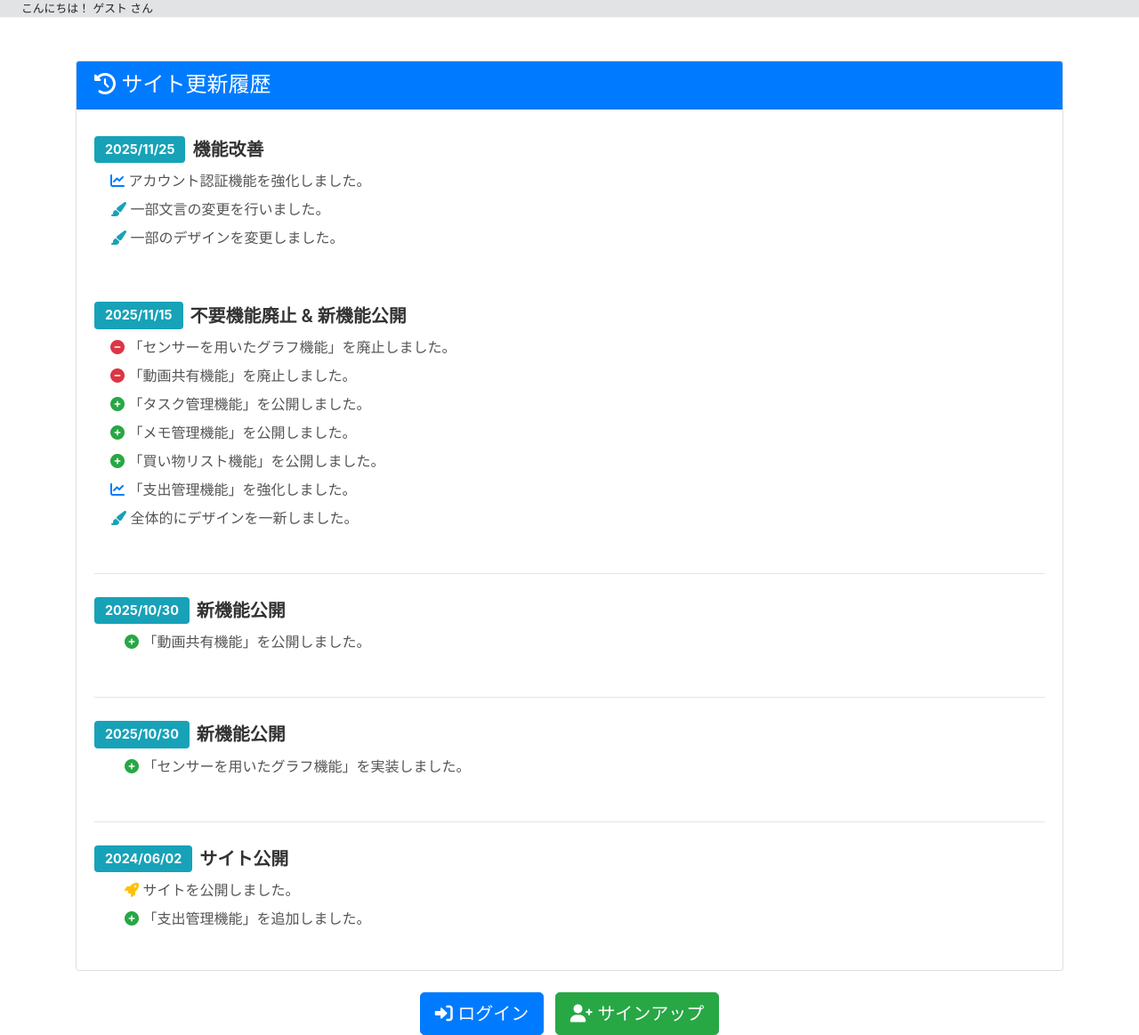
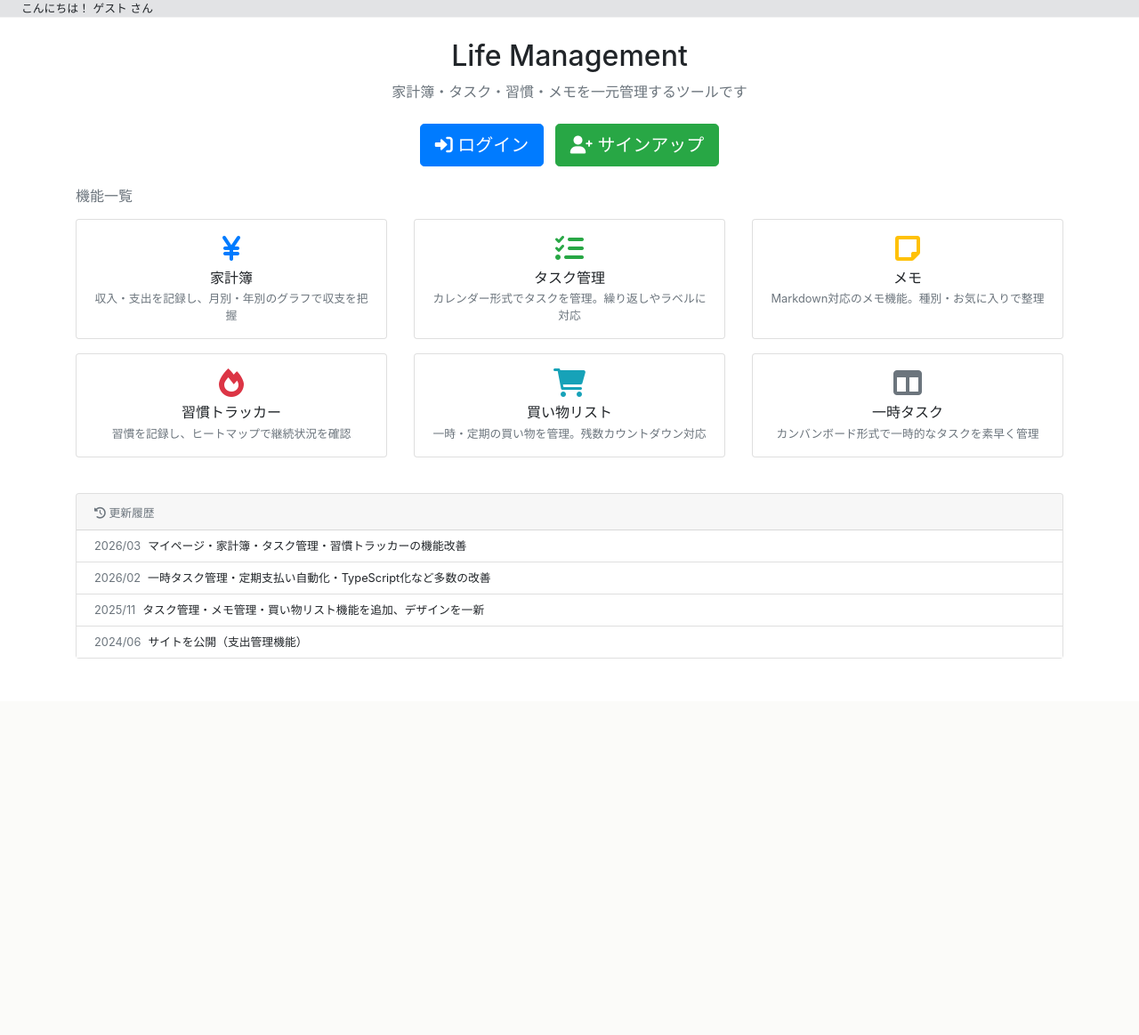
Before and after one commit to carbohydratepro/carbohydratepro-main, a Django app: page /top/ in a window 1280 px wide. Shown: the part 80-1243 px from the top of the page at 89% size. After the commit the page ends 820 px from the top, so only its background shows below. Run offline with Django 3.2, Linux system fonts and the light colour scheme; some libraries are stand-ins or nearby versions.

Commit message:
トップ画面の改修と買い物リストマイグレーション追加

```diff
--- a/auth_app/templates/registration/top.html
+++ b/auth_app/templates/registration/top.html
@@ -5,90 +5,13 @@
 {% block content %}
 <link rel="stylesheet" href="{% static 'app/top.css' %}">
 
-<div class="container mt-5">
-  <div class="row">
-    <div class="col-md-12">
-      <!-- サイト更新履歴セクション -->
-      <div class="card mb-4">
-        <div class="card-header bg-primary text-white">
-          <h4 class="mb-0"><i class="fas fa-history"></i> サイト更新履歴</h4>
-        </div>
-        <div class="card-body">
-          <!-- 2025/11/22 機能改善 -->
-          <div class="update-item mb-4">
-            <div class="d-flex align-items-center mb-2">
-              <span class="badge badge-info mr-2">2025/11/25</span>
-              <h5 class="mb-0">機能改善</h5>
-            </div>
-            <ul class="list-unstyled ml-2">
-              <li class="mb-2"><i class="fas fa-chart-line text-primary"></i> アカウント認証機能を強化しました。</li>
-              <li class="mb-2"><i class="fas fa-paint-brush text-info"></i> 一部文言の変更を行いました。</li>
-              <li class="mb-2"><i class="fas fa-paint-brush text-info"></i> 一部のデザインを変更しました。</li>
-            </ul>
-          </div>
+<div class="container mt-4 mb-5">
 
-          <!-- 2025/11/15 不要機能廃止&新機能公開 -->
-          <div class="update-item mb-4">
-            <div class="d-flex align-items-center mb-2">
-              <span class="badge badge-info mr-2">2025/11/15</span>
-              <h5 class="mb-0">不要機能廃止 & 新機能公開</h5>
-            </div>
-            <ul class="list-unstyled ml-2">
-              <li class="mb-2"><i class="fas fa-minus-circle text-danger"></i> 「センサーを用いたグラフ機能」を廃止しました。</li>
-              <li class="mb-2"><i class="fas fa-minus-circle text-danger"></i> 「動画共有機能」を廃止しました。</li>
-              <li class="mb-2"><i class="fas fa-plus-circle text-success"></i> 「タスク管理機能」を公開しました。</li>
-              <li class="mb-2"><i class="fas fa-plus-circle text-success"></i> 「メモ管理機能」を公開しました。</li>
-              <li class="mb-2"><i class="fas fa-plus-circle text-success"></i> 「買い物リスト機能」を公開しました。</li>
-              <li class="mb-2"><i class="fas fa-chart-line text-primary"></i> 「支出管理機能」を強化しました。</li>
-              <li class="mb-2"><i class="fas fa-paint-brush text-info"></i> 全体的にデザインを一新しました。</li>
-            </ul>
-          </div>
-
-          <hr>
-
-          <!-- 2025/10/30 新機能公開（動画共有） -->
-          <div class="update-item mb-4">
-            <div class="d-flex align-items-center mb-2">
-              <span class="badge badge-info mr-2">2025/10/30</span>
-              <h5 class="mb-0">新機能公開</h5>
-            </div>
-            <ul class="list-unstyled ml-2 ml-4">
-              <li class="mb-2"><i class="fas fa-plus-circle text-success"></i> 「動画共有機能」を公開しました。</li>
-            </ul>
-          </div>
-
-          <hr>
-
-          <!-- 2025/10/30 新機能公開（センサー） -->
-          <div class="update-item mb-4">
-            <div class="d-flex align-items-center mb-2">
-              <span class="badge badge-info mr-2">2025/10/30</span>
-              <h5 class="mb-0">新機能公開</h5>
-            </div>
-            <ul class="list-unstyled ml-2 ml-4">
-              <li class="mb-2"><i class="fas fa-plus-circle text-success"></i> 「センサーを用いたグラフ機能」を実装しました。</li>
-            </ul>
-          </div>
-
-          <hr>
-
-          <!-- 2024/6/2 サイト公開 -->
-          <div class="update-item">
-            <div class="d-flex align-items-center mb-2">
-              <span class="badge badge-info mr-2">2024/06/02</span>
-              <h5 class="mb-0">サイト公開</h5>
-            </div>
-            <ul class="list-unstyled ml-2 ml-4">
-              <li class="mb-2"><i class="fas fa-rocket text-warning"></i> サイトを公開しました。</li>
-              <li class="mb-2"><i class="fas fa-plus-circle text-success"></i> 「支出管理機能」を追加しました。</li>
-            </ul>
-          </div>
-        </div>
-      </div>
-
-      <!-- ログイン・サインアップボタン（未ログイン時のみ） -->
+  <!-- ヒーロー / CTA -->
   {% if not user.is_authenticated %}
-      <div class="text-center mt-4">
+  <div class="text-center my-4">
+    <h2 class="mb-2">Life Management</h2>
+    <p class="text-muted mb-4">家計簿・タスク・習慣・メモを一元管理するツールです</p>
     <a href="{% url 'login' %}" class="btn btn-primary btn-lg mr-2">
       <i class="fas fa-sign-in-alt"></i> ログイン
     </a>
@@ -97,13 +20,94 @@
     </a>
   </div>
   {% else %}
-      <div class="text-center mt-4 mb-4">
-        <a href="{% url 'expense_list' %}" class="btn btn-primary btn-lg">
-          <i class="fas fa-chart-pie"></i> 家計簿へ
+  <div class="text-center my-4">
+    <a href="{% url 'my_page' pk=user.pk %}" class="btn btn-primary btn-lg">
+      <i class="fas fa-user"></i> マイページへ
     </a>
   </div>
   {% endif %}
+
+  <!-- 各画面の説明 -->
+  <h6 class="text-muted mb-3">機能一覧</h6>
+  <div class="row mb-4">
+    <div class="col-6 col-md-4 mb-3">
+      <div class="card h-100 text-center">
+        <div class="card-body py-3">
+          <i class="fas fa-yen-sign fa-2x text-primary mb-2"></i>
+          <h6 class="card-title mb-1">家計簿</h6>
+          <p class="card-text text-muted small mb-0">収入・支出を記録し、月別・年別のグラフで収支を把握</p>
         </div>
       </div>
     </div>
+    <div class="col-6 col-md-4 mb-3">
+      <div class="card h-100 text-center">
+        <div class="card-body py-3">
+          <i class="fas fa-tasks fa-2x text-success mb-2"></i>
+          <h6 class="card-title mb-1">タスク管理</h6>
+          <p class="card-text text-muted small mb-0">カレンダー形式でタスクを管理。繰り返しやラベルに対応</p>
+        </div>
+      </div>
+    </div>
+    <div class="col-6 col-md-4 mb-3">
+      <div class="card h-100 text-center">
+        <div class="card-body py-3">
+          <i class="fas fa-sticky-note fa-2x text-warning mb-2"></i>
+          <h6 class="card-title mb-1">メモ</h6>
+          <p class="card-text text-muted small mb-0">Markdown対応のメモ機能。種別・お気に入りで整理</p>
+        </div>
+      </div>
+    </div>
+    <div class="col-6 col-md-4 mb-3">
+      <div class="card h-100 text-center">
+        <div class="card-body py-3">
+          <i class="fas fa-fire fa-2x text-danger mb-2"></i>
+          <h6 class="card-title mb-1">習慣トラッカー</h6>
+          <p class="card-text text-muted small mb-0">習慣を記録し、ヒートマップで継続状況を確認</p>
+        </div>
+      </div>
+    </div>
+    <div class="col-6 col-md-4 mb-3">
+      <div class="card h-100 text-center">
+        <div class="card-body py-3">
+          <i class="fas fa-shopping-cart fa-2x text-info mb-2"></i>
+          <h6 class="card-title mb-1">買い物リスト</h6>
+          <p class="card-text text-muted small mb-0">一時・定期の買い物を管理。残数カウントダウン対応</p>
+        </div>
+      </div>
+    </div>
+    <div class="col-6 col-md-4 mb-3">
+      <div class="card h-100 text-center">
+        <div class="card-body py-3">
+          <i class="fas fa-columns fa-2x text-secondary mb-2"></i>
+          <h6 class="card-title mb-1">一時タスク</h6>
+          <p class="card-text text-muted small mb-0">カンバンボード形式で一時的なタスクを素早く管理</p>
+        </div>
+      </div>
+    </div>
+  </div>
+
+  <!-- 更新履歴（シンプル・スクロール） -->
+  <div class="card">
+    <div class="card-header py-2">
+      <small class="text-muted"><i class="fas fa-history"></i> 更新履歴</small>
+    </div>
+    <div style="max-height: 180px; overflow-y: auto;">
+      <ul class="list-group list-group-flush small mb-0">
+        <li class="list-group-item py-2">
+          <span class="text-muted mr-2">2026/03</span>マイページ・家計簿・タスク管理・習慣トラッカーの機能改善
+        </li>
+        <li class="list-group-item py-2">
+          <span class="text-muted mr-2">2026/02</span>一時タスク管理・定期支払い自動化・TypeScript化など多数の改善
+        </li>
+        <li class="list-group-item py-2">
+          <span class="text-muted mr-2">2025/11</span>タスク管理・メモ管理・買い物リスト機能を追加、デザインを一新
+        </li>
+        <li class="list-group-item py-2">
+          <span class="text-muted mr-2">2024/06</span>サイトを公開（支出管理機能）
+        </li>
+      </ul>
+    </div>
+  </div>
+
+</div>
 {% endblock %}
```
Also changed, not shown: done.md (+4 -0 lines), task.md (+0 -7 lines), app/migrations/0025_alter_shoppingitem_options_shoppingitem_is_checked.py (added). Lines whose indentation alone changed are shown as unchanged.
